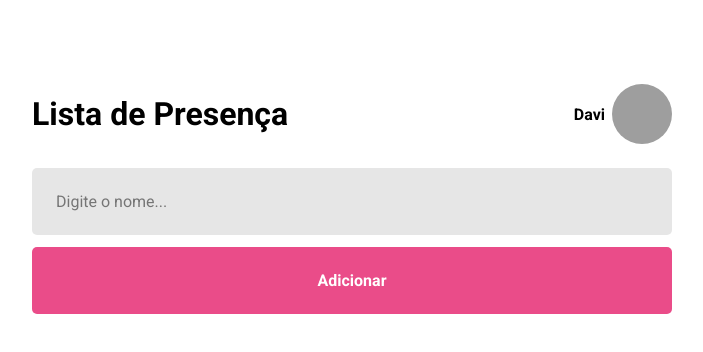
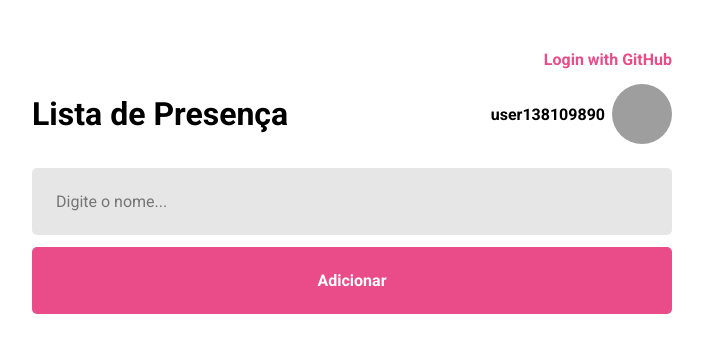
Before and after one commit to davivsouza/lista-presenca, a React (Vite) app: page / in a window 1280 px wide. Shown: the top 352 px of the page, without its empty margins (288-991 px from the left). Built offline with nearby package versions, Linux system fonts and the light colour scheme; grey boxes are pictures that could not be loaded.

Commit message:
consumindo API do GITHUB

```diff
--- a/src/pages/Home/index.jsx
+++ b/src/pages/Home/index.jsx
@@ -1,10 +1,15 @@
 import styles from './styles.module.css'
 import { Card } from "../../components/Card"
 import { useState, useEffect } from 'react'
-
+import emptyUserIcon from "../../assets/empty-user.png"
 export function Home() {
   const [usersArray, setUsersArray] = useState([])
   const [userName, setUserName] = useState("")
+  const [loginKey, setLoginKey] = useState(false)
+  const initialUser = { name: "user138109890", avatar: emptyUserIcon }
+  const url = "https://api.github.com/users/victorrocha-dev"
+  const [userGitHub, setUserGitHub] = useState(initialUser)
+
 
   const createNewUser = () => {
     const newUser = {
@@ -12,7 +17,6 @@ export function Home() {
       name: userName,
       time: getCurrentHour()
     }
-    console.log(newUser);
     addNewUser(newUser)
   }
   const addNewUser = (newUser) => {
@@ -24,15 +28,23 @@ export function Home() {
   }
 
   const getCurrentHour = () => {
-    return new Date().toLocaleTimeString().substring(0,5)
+    return new Date().toLocaleTimeString().substring(0, 5)
   }
 
 
-  useEffect(()=>{
-
-    //corpo do useEffect
-    //executado assim que nossa interface é renderizado
-  }, [])
+  useEffect(async () => {
+    if (loginKey) {
+      const response = await fetch(url)
+      const data = await response.json()
+      const getUserGithub = {
+        name: data.name,
+        avatar: data.avatar_url
+      }
+      setUserGitHub(getUserGithub)
+    } else {
+      setUserGitHub(initialUser)
+    }
+  }, [loginKey])
 
   return (
     <main className={styles.container}>
@@ -40,10 +52,17 @@ export function Home() {
       <header>
         <h1>Lista de Presença</h1>
         <div className={styles.pfp}>
-          <strong>Davi</strong>
-          <img src="https://github.com/davivsouza.png" alt="Foto de Perfil" />
+          <strong>{userGitHub.name}</strong>
+          <img src={userGitHub.avatar} alt={userGitHub.name} />
         </div>
+
       </header>
+      <button
+        className={styles.loginBtn}
+        onClick={() => !loginKey ? setLoginKey(true) : setLoginKey(false)}
+      >
+        {!loginKey ? "Login with GitHub" : "Logout"}
+      </button>
 
       <input
         type="text"
@@ -52,6 +71,7 @@ export function Home() {
       />
       <button
         type="submit"
+        className={styles.submitBtn}
         onClick={() => createNewUser()}
       >
         Adicionar
--- a/src/pages/Home/styles.module.css
+++ b/src/pages/Home/styles.module.css
@@ -2,6 +2,7 @@
   display: flex;
   align-items: center;
   flex-direction: column;
+  position: relative;
 }
 
 .container header{
@@ -24,6 +25,25 @@
   align-items: center;
 }
 
+.container  .loginBtn{
+
+  position: absolute;
+  right: 25%;
+  top: 50px;
+
+
+  width: auto;
+  background: none;
+  color: #ea4c89;
+  border: none;
+
+  font-weight: 700;
+  font-size: 16px;
+
+  cursor: pointer;
+  transition: filter 0.2s;
+}
+
 .container input{
   width: 50%;
   padding: 24px;
@@ -36,7 +56,9 @@
 
 }
 
-.container button{
+
+
+.container .submitBtn{
   width: 50%;
   padding: 24px;
   font-weight: 700;
@@ -53,6 +75,7 @@
   transition: filter 0.2s;
 }
 
-.container button:hover{
+.container button:hover,
+.container header .loginBtn:hover{
   filter: brightness(0.9);
 }
```
